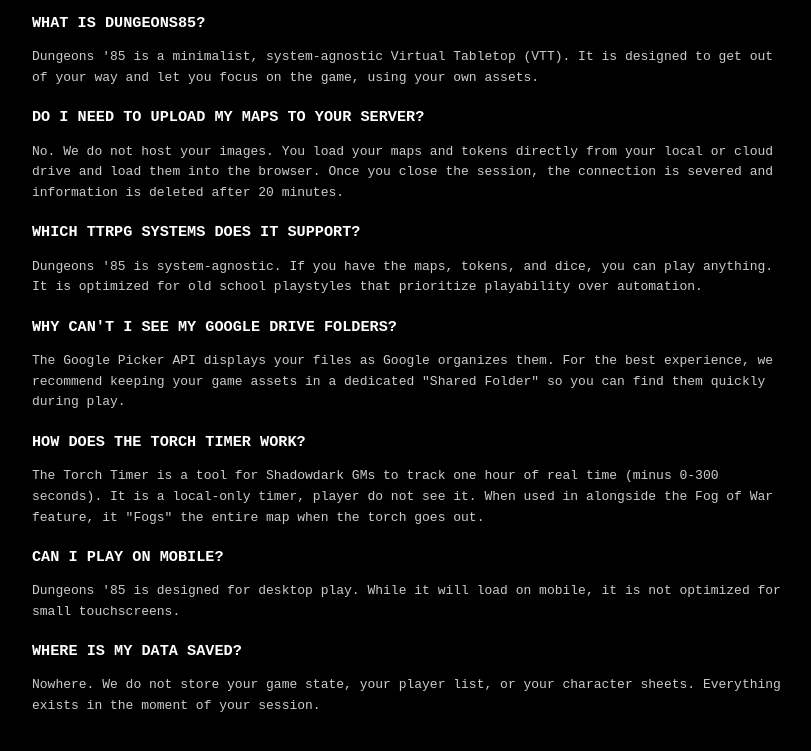
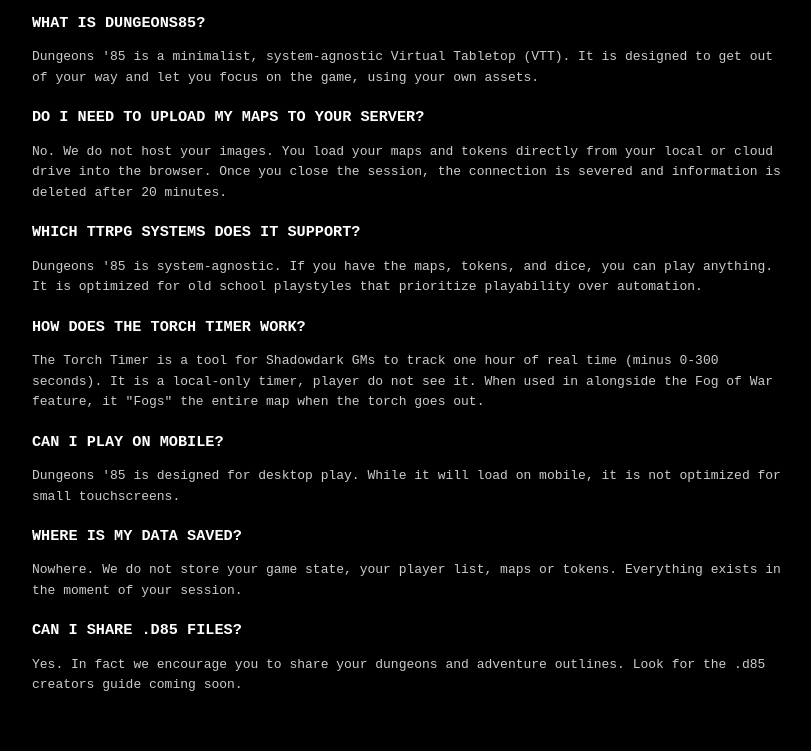
Before and after one commit to cbloom917-bot/DUNGEONS85, a website: page faq.html in a window 1280 px wide. Shown: the part 179-930 px from the top of the page, without its empty margins (228-1039 px from the left). Drawn offline with Linux system fonts and the light colour scheme.

Commit message:
Update faq.html

```diff
--- a/faq.html
+++ b/faq.html
@@ -34,13 +34,10 @@
         <p class="page-text">Dungeons '85 is a minimalist, system-agnostic Virtual Tabletop (VTT). It is designed to get out of your way and let you focus on the game, using your own assets.</p>
 
         <h3>DO I NEED TO UPLOAD MY MAPS TO YOUR SERVER?</h3>
-        <p class="page-text">No. We do not host your images. You load your maps and tokens directly from your local or cloud drive and load them into the browser. Once you close the session, the connection is severed and information is deleted after 20 minutes.</p>
+        <p class="page-text">No. We do not host your images. You load your maps and tokens directly from your local or cloud drive into the browser. Once you close the session, the connection is severed and information is deleted after 20 minutes.</p>
 
         <h3>WHICH TTRPG SYSTEMS DOES IT SUPPORT?</h3>
         <p class="page-text">Dungeons '85 is system-agnostic. If you have the maps, tokens, and dice, you can play anything. It is optimized for old school playstyles that prioritize playability over automation.</p>
-
-        <h3>WHY CAN'T I SEE MY GOOGLE DRIVE FOLDERS?</h3>
-        <p class="page-text">The Google Picker API displays your files as Google organizes them. For the best experience, we recommend keeping your game assets in a dedicated "Shared Folder" so you can find them quickly during play.</p>
 
         <h3>HOW DOES THE TORCH TIMER WORK?</h3>
         <p class="page-text">The Torch Timer is a tool for Shadowdark GMs to track one hour of real time (minus 0-300 seconds). It is a local-only timer, player do not see it. When used in alongside the Fog of War feature, it "Fogs" the entire map when the torch goes out. </p>
@@ -49,7 +46,10 @@
         <p class="page-text">Dungeons '85 is designed for desktop play. While it will load on mobile, it is not optimized for small touchscreens.</p>
 
         <h3>WHERE IS MY DATA SAVED?</h3>
-        <p class="page-text">Nowhere. We do not store your game state, your player list, or your character sheets. Everything exists in the moment of your session.</p>
+        <p class="page-text">Nowhere. We do not store your game state, your player list, maps or tokens. Everything exists in the moment of your session.</p>
+
+         <h3>CAN I SHARE .D85 FILES?</h3>
+        <p class="page-text">Yes. In fact we encourage you to share your dungeons and adventure outlines. Look for the .d85 creators guide coming soon.</p>
 </div>
 
 </body>
```
